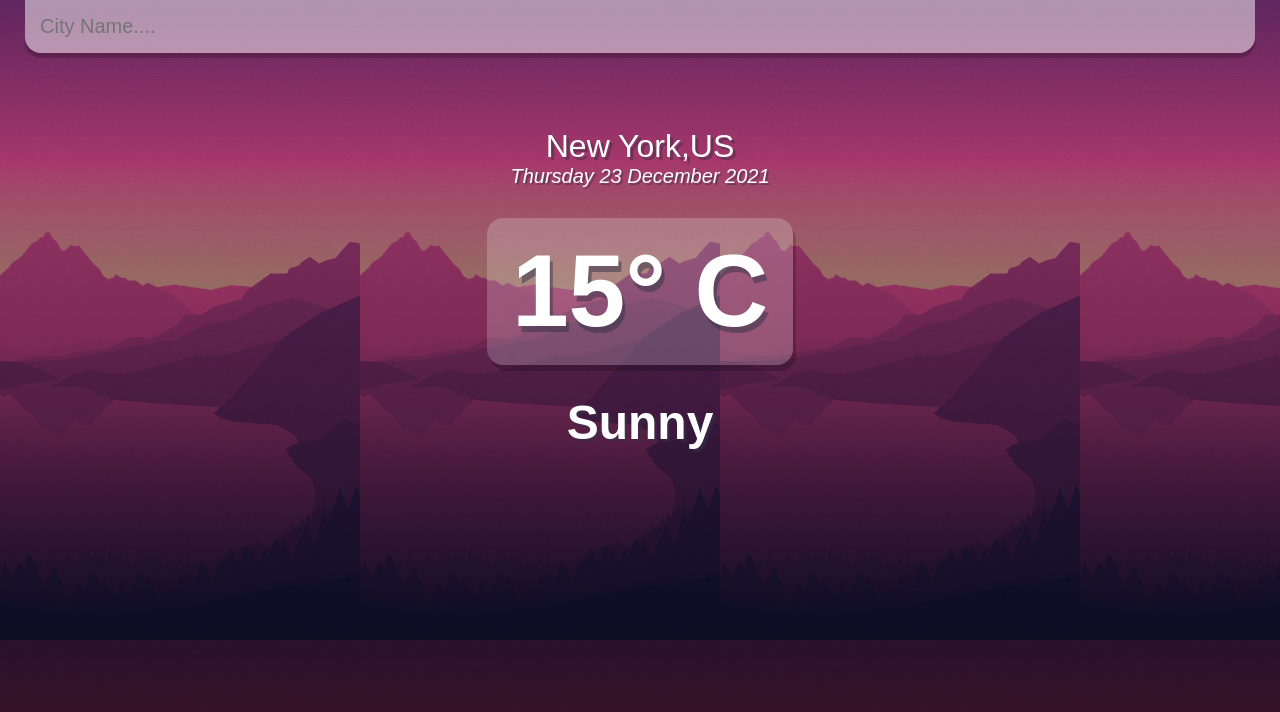
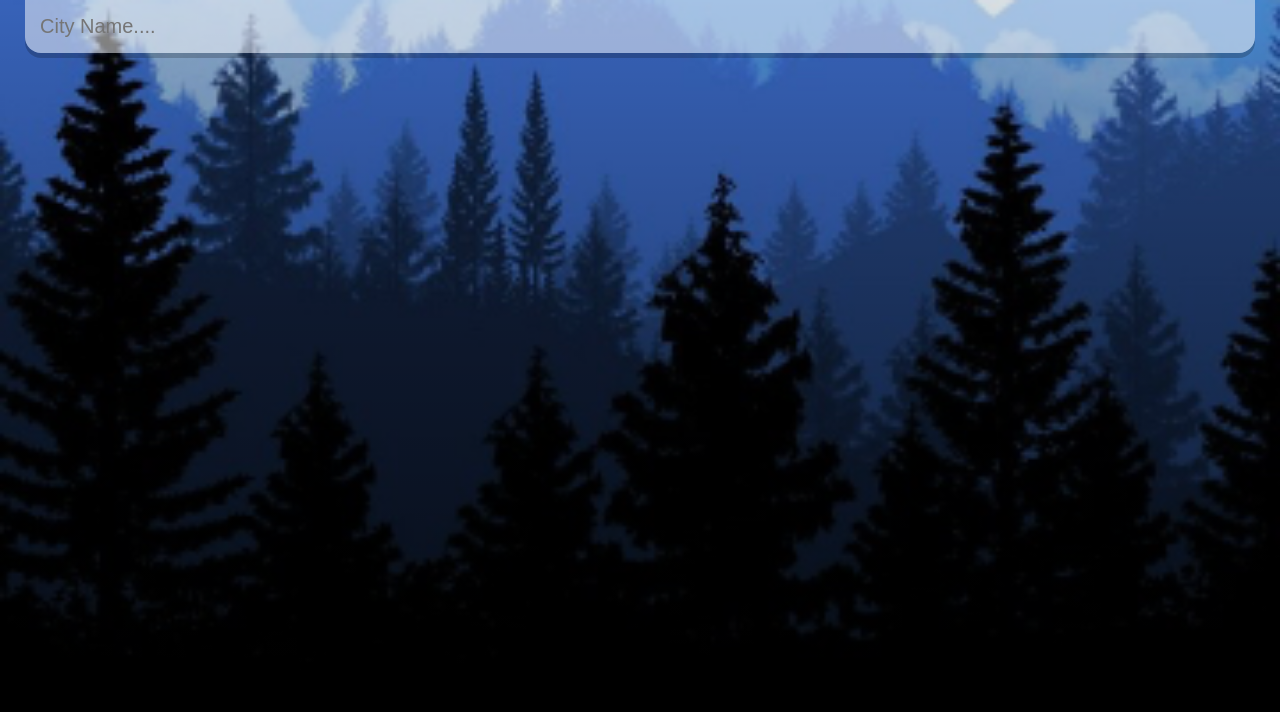
Before and after one commit to RA1911033010065/reactweatherapp, a React (Create React App) app: page / in a window 1280 px wide. Shown: the top 712 px of the page. Built offline with nearby package versions, Linux system fonts and the light colour scheme.

Commit message:
app js changes

```diff
--- a/src/App.js
+++ b/src/App.js
@@ -32,7 +32,7 @@
     return `${day} ${date} ${month} ${year}`
   }
   return (
-   <div className="app-warm">
+   <div className={(typeof weather.main != "undefined") ? ((weather.main.temp > 16) ? 'app-warm' : 'app') : 'app'}>
      <main>
        <div className="search-box">
     <input
@@ -45,19 +45,20 @@
 
     />
    </div>
+   {(typeof weather.main != "undefined") ? (
+        <div>
           <div className="location-box">
-     <div className="location">New York,US</div>
+            <div className="location">{weather.name}, {weather.sys.country}</div>
             <div className="date">{dateBuilder(new Date())}</div>
           </div>
           <div className="weather-box">
-
             <div className="temp">
-        15° C
+              {Math.round(weather.main.temp)}°c
             </div>
-      <div className="weather">
-        Sunny
+            <div className="weather">{weather.weather[0].main}</div>
           </div>
         </div>
+        ) : ('')}
       </main>
    </div>
   );
```
Lines whose indentation alone changed are shown as unchanged.
